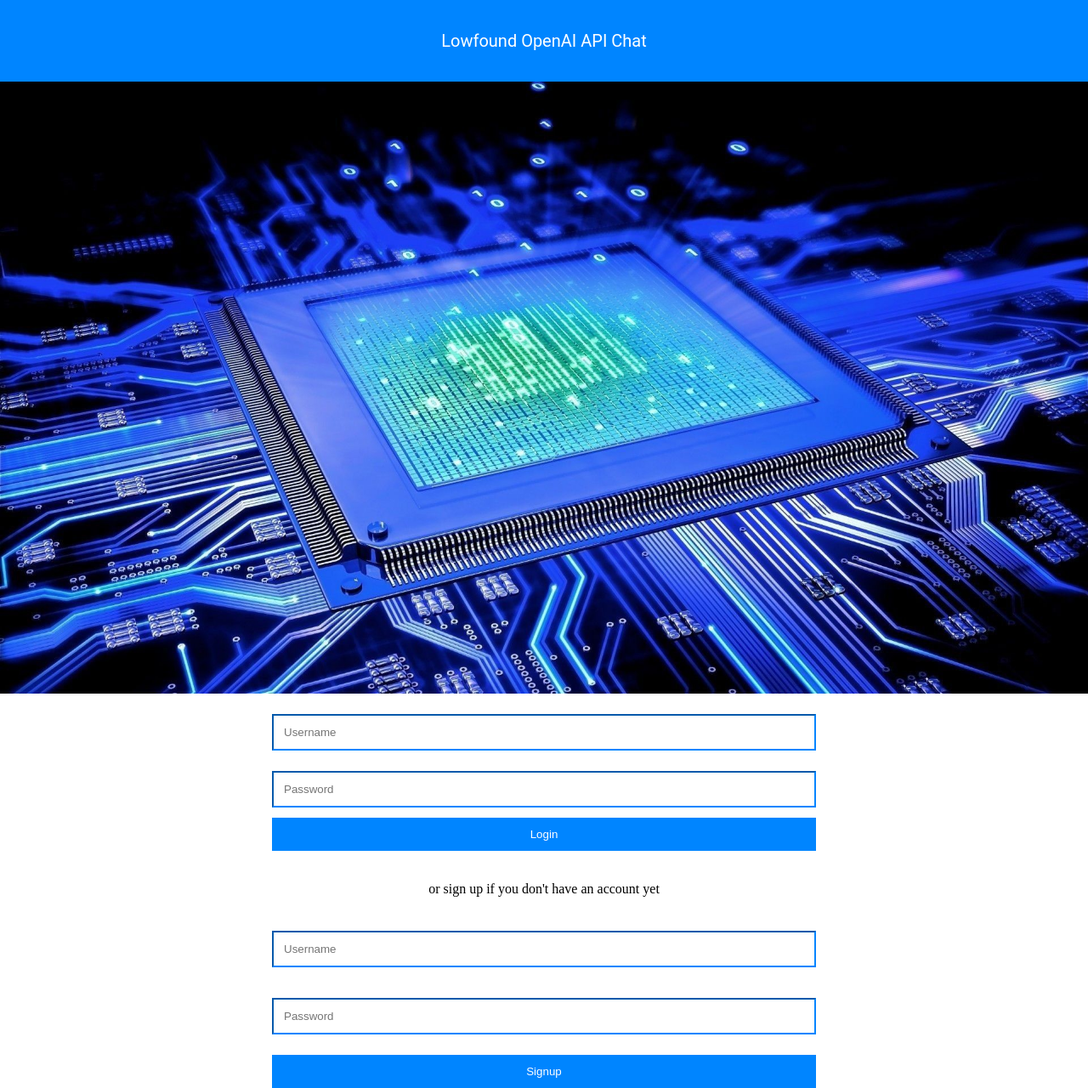
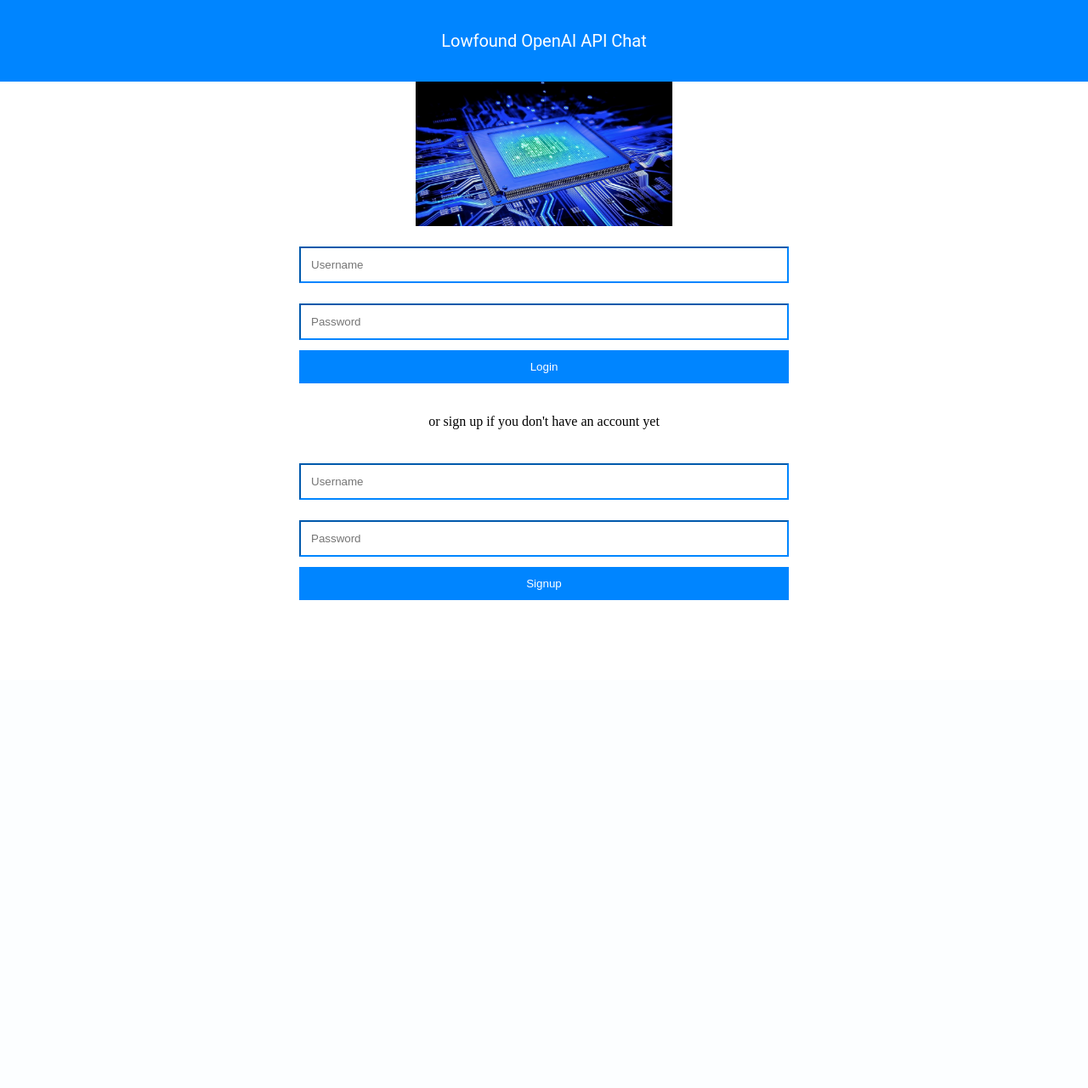
Before and after one commit to Gudini108/lowfound-openai-test-project, a Django app: page / in a window 1280 px wide. Shown: the whole page at 85% size. After the commit the page ends 706 px from the top, so only its background shows below. Run offline with Django 4.2, Linux system fonts and the light colour scheme.

Commit message:
final countdown

```diff
--- a/gpt_lowfound/views.py
+++ b/gpt_lowfound/views.py
@@ -19,7 +19,7 @@
     if request.method == 'POST':
         username = request.POST.get('username')
         password = request.POST.get('password')
-        user = User.objects.get(username=username)
+        user = get_object_or_404(User, username=username)
         if user and check_password(password, user.password):
             login(request, user)
             return redirect('lowfoundai', username=user.username)
--- a/lowfound_openai/settings.py
+++ b/lowfound_openai/settings.py
@@ -5,7 +5,7 @@
 BASE_DIR = Path(__file__).resolve().parent.parent
 
 # SECURITY WARNING: keep the secret key used in production secret!
-SECRET_KEY = 'django-insecure-0ldk64xwnfg!q@($sz)$^rl2sr01mail9e+tu_w_30)bkgunue'
+SECRET_KEY = 'SECRET_KEY'
 
 # SECURITY WARNING: don't run with debug turned on in production!
 DEBUG = True
--- a/static/css/main.css
+++ b/static/css/main.css
@@ -3,6 +3,7 @@
     flex-direction: column;
     flex-grow: 1;
     height: 100%;
+    align-items: center;
 }
 
 body {
@@ -14,7 +15,6 @@
 
 header {
     background-color: #0085FF;
-    padding: 36px 24px;
     text-align: center;
     color: #FFF;
     font-size: 20px;
@@ -24,4 +24,18 @@
     line-height: normal;
     display: flex;
     justify-content: center;
+    align-self: stretch;
 }
+
+.header-inner {
+    padding: 36px 24px;
+    max-width: 600px;
+    flex: 1;
+    justify-content: space-between;
+    display: flex;
+    align-items: center;
+}
+
+.default-title {
+    flex: 1;
+}
--- a/static/css/signup-login.css
+++ b/static/css/signup-login.css
@@ -2,18 +2,16 @@
     padding: 12px;
     align-items: flex-start;
     display: block;
-    width: 50%;
     box-sizing: border-box;
     margin-top: 24px;
     border-color: #0085FF;
     outline-color: #0085FF;
 }
 
-.login-form {
+.lsignup-login-image {
     display: flex;
     flex-direction: column;
-    justify-content: center;
-    align-items: center;
+    align-items: stretch;
     align-self: stretch;
 }
 
@@ -22,7 +20,6 @@
     box-sizing: border-box;
     border: none;
     outline-color: #0085FF;
-    width: 50%;
     color: #fff;
     padding: 12px;
     margin-top: 12px;
@@ -33,15 +30,15 @@
     flex-direction: column;
     align-items: center;
     margin-top: 36px;
+    padding-inline: 12px;
 }
 
-.signup-form {
+.signup-login-form {
     display: flex;
     flex-direction: column;
-    justify-content: center;
-    align-items: center;
-    gap: 12px;
+    align-items: stretch;
     align-self: stretch;
+    padding-inline: 12px;
 }
 
 .signup-button {
@@ -49,12 +46,22 @@
     box-sizing: border-box;
     border: none;
     outline-color: #0085FF;
-    width: 50%;
     color: #fff;
     padding: 12px;
     margin-top: 12px;
 }
 
 .signup-login-image {
+    height: 170px;
+    flex-shrink: 0;
+    object-fit: contain;
+    object-position: center;
+}
 
+.form-wrapper {
+    max-width: 600px;
+    display: flex;
+    align-items: center;
+    flex-direction: column;
+    width: 100%;
 }
--- a/templates/base.html
+++ b/templates/base.html
@@ -4,7 +4,7 @@
 <link rel="stylesheet" type="text/css" href="{% static 'css/main.css' %}" />
   <head>
     <meta charset='utf-8'>
-    <meta name='viewpoint' content='widt=device-width, initial-scale=1'>
+    <meta name='viewport' content='width=device-width, initial-scale=1'>
     <title>
       {% block title %}
         Lowfound OpenAI API Chat
@@ -14,9 +14,13 @@
   <body>
     <main>
       <header>
-        {% block header %}
-          Lowfound OpenAI API Chat
-        {% endblock header %}
+        <div class='header-inner'>
+          {% block header %}
+          <div class='default-title'>
+            Lowfound OpenAI API Chat
+          </div>
+          {% endblock header %}
+        </div>
       </header>
       {% block content %}
       {% endblock content %}
--- a/templates/login-signup.html
+++ b/templates/login-signup.html
@@ -2,8 +2,9 @@
 {% block content %}
 {% load static %}
 <link rel="stylesheet" type="text/css" href="{% static 'css/signup-login.css' %}" />
+<section class='form-wrapper'>
   <img class='signup-login-image' src="{% static 'img/signup-login-screen.jpg' %}">
-  <form class='login-form' action="{% url 'login' %}" method='post'>
+    <form class='signup-login-form' action="{% url 'login' %}" method='post'>
       {% csrf_token %}
         <input class='signup-login-input-field'
         placeholder='Username' type='text' id='login-username' name='username' required>
@@ -14,7 +15,7 @@
 
     <p class='middle-message'>or sign up if you don't have an account yet</p>
 
-  <form class='signup-form' action="{% url 'signup' %}" method='post'>
+    <form class='signup-login-form' action="{% url 'signup' %}" method='post'>
       {% csrf_token %}
         <input class='signup-login-input-field'
         placeholder='Username' type='text' id='signup-username' name='username' required>
@@ -22,4 +23,5 @@
         placeholder='Password' type='password' id='signup-password' name='password' required>
       <input class='signup-button' type='submit' value='Signup'>
     </form>
+  </section>
 {% endblock content %}
```
Also changed, not shown: static/css/lowfound-openai.css (+9 -6 lines), README.md. Lines whose indentation alone changed are shown as unchanged.
